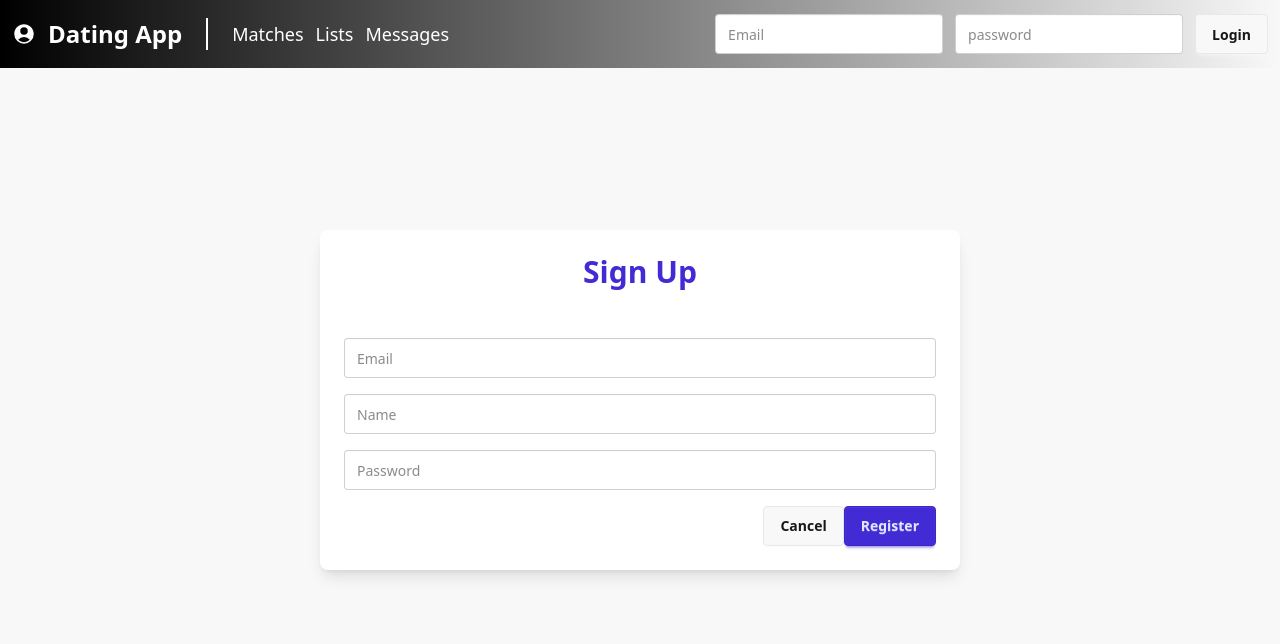
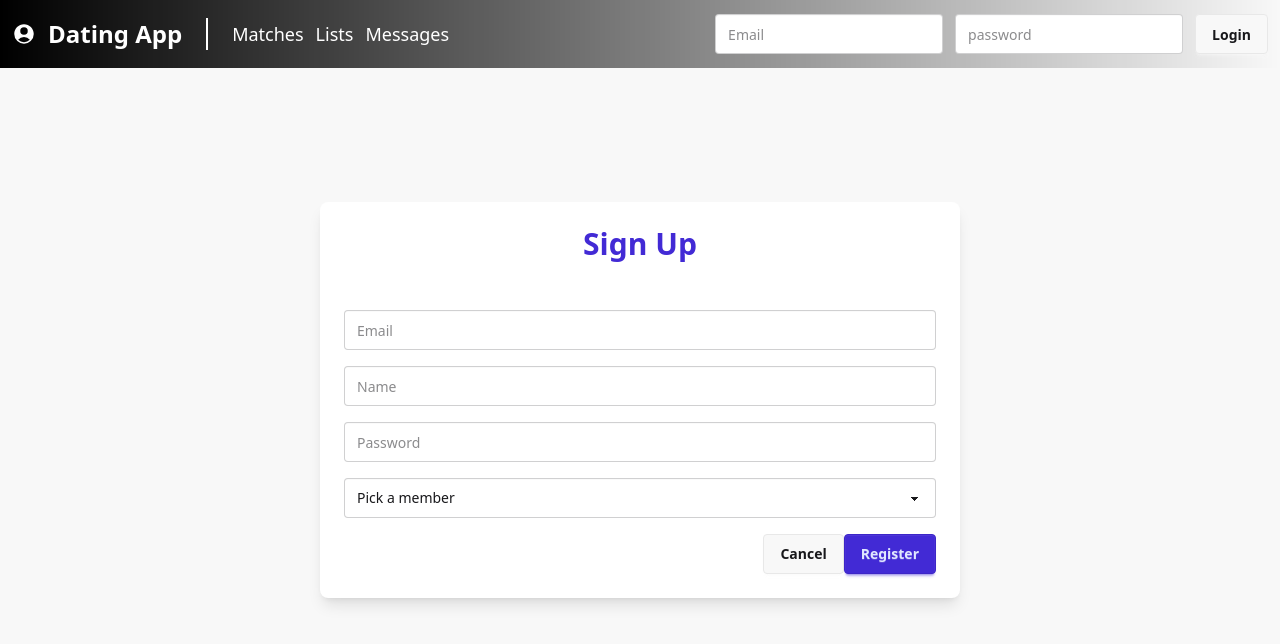
Before and after one commit to omkar16/Dating-App-Client, an Angular app: page / in a window 1280 px wide. Both pictures are taken after a click on the button "Register". Shown: the top 644 px of the page. Built offline with nearby package versions, Linux system fonts and the light colour scheme; no server answers.

Commit message:
Trasferring members (Array of members from app-component to home-component to register-component). Parent to Child communication

```diff
--- a/src/app/app.html
+++ b/src/app/app.html
@@ -1,3 +1,3 @@
 <app-nav></app-nav>
 
-<app-home></app-home>
+<app-home [membersFromApp]="members()"></app-home>
--- a/src/app/app.ts
+++ b/src/app/app.ts
@@ -4,6 +4,7 @@ import { lastValueFrom } from 'rxjs';
 import { Nav } from '../layout/nav/nav';
 import { AccountService } from '../core/services/account-service';
 import { Home } from '../features/home/home';
+import { User } from '../types/user';
 
 @Component({
   selector: 'app-root',
@@ -15,10 +16,10 @@ export class App implements OnInit {
   private accountService = inject(AccountService);
   private http = inject(HttpClient);
   protected readonly title = 'Dating App';
-  protected members = signal<any>([]);
+  protected members = signal<User[]>([]);
 
   async ngOnInit() {
-    this.http.get('https://localhost:5001/api/members').subscribe({
+    this.http.get<User[]>('https://localhost:5001/api/members').subscribe({
       next: (response) => this.members.set(response),
       error: (error) => console.log(error),
       complete: () => console.log('Request completed'),
--- a/src/features/home/home.html
+++ b/src/features/home/home.html
@@ -22,7 +22,7 @@
   </div>
   } @else{
   <div class="w-full text-2xl text-center flex justify-center">
-    <app-register class="w-full"></app-register>
+    <app-register [membersFromHome]="membersFromApp" class="w-full"></app-register>
   </div>
   }
 </div>
--- a/src/features/home/home.ts
+++ b/src/features/home/home.ts
@@ -1,6 +1,7 @@
-import { Component, signal } from '@angular/core';
+import { Component, Input, signal } from '@angular/core';
 import { Signal } from '@angular/core';
 import { Register } from '../register/register';
+import { User } from '../../types/user';
 
 @Component({
   selector: 'app-home',
@@ -9,6 +10,7 @@ import { Register } from '../register/register';
   styleUrl: './home.css',
 })
 export class Home {
+  @Input({ required: true }) membersFromApp: User[] = [];
   protected registerMode = signal(false);
 
   showRegister() {
--- a/src/features/register/register.html
+++ b/src/features/register/register.html
@@ -23,7 +23,12 @@
       [(ngModel)]="creds.password"
       placeholder="Password"
     />
-
+    <select class="select w-full">
+      <option disabled selected>Pick a member</option>
+      @for(member of membersFromHome(); track $index) {
+      <option value="{{ member.id }}">{{ member.displayName }}</option>
+      }
+    </select>
     <div class="flex items-center justify-end">
       <button class="btn">Cancel</button>
       <button class="btn btn-primary" typea="submit">Register</button>
--- a/src/features/register/register.ts
+++ b/src/features/register/register.ts
@@ -1,6 +1,6 @@
-import { Component } from '@angular/core';
+import { Component, input } from '@angular/core';
 import { FormsModule } from '@angular/forms';
-import { RegisterCreds } from '../../types/user';
+import { RegisterCreds, User } from '../../types/user';
 
 @Component({
   selector: 'app-register',
@@ -9,6 +9,7 @@ import { RegisterCreds } from '../../types/user';
   styleUrl: './register.css',
 })
 export class Register {
+  membersFromHome = input.required<User[]>();
   protected creds = {} as RegisterCreds;
 
   register() {
```
